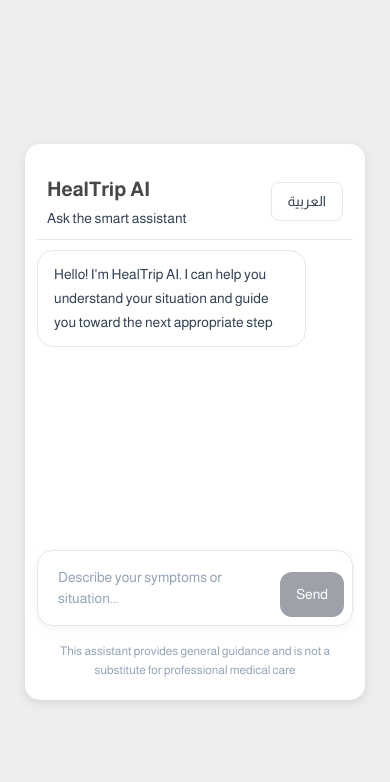
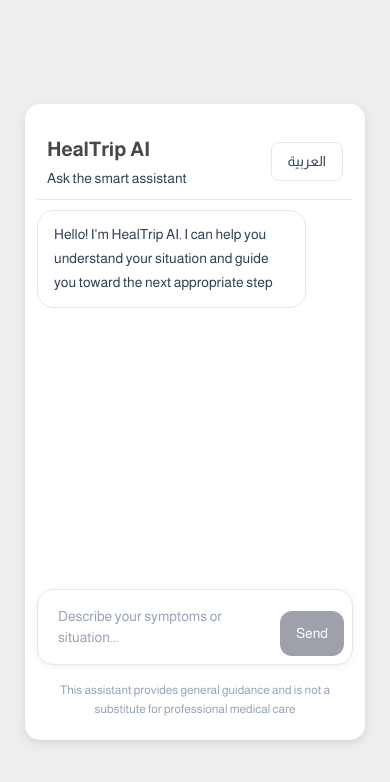
Before and after one commit to sedig931/healtrip-ai-assistant, a Next.js app: page / in a window 390 px wide. Shown: the top 782 px of the page. Built offline with nearby package versions, Linux system fonts and the light colour scheme.

Commit message:
commit0310261500

```diff
--- a/src/style/chat.css
+++ b/src/style/chat.css
@@ -223,7 +223,7 @@
 @media (max-width: 640px) {
   .chat-container {
     padding: 20px 12px;
-    height: 70%;
+    height: 80%;
   }
 
   .message {
```
